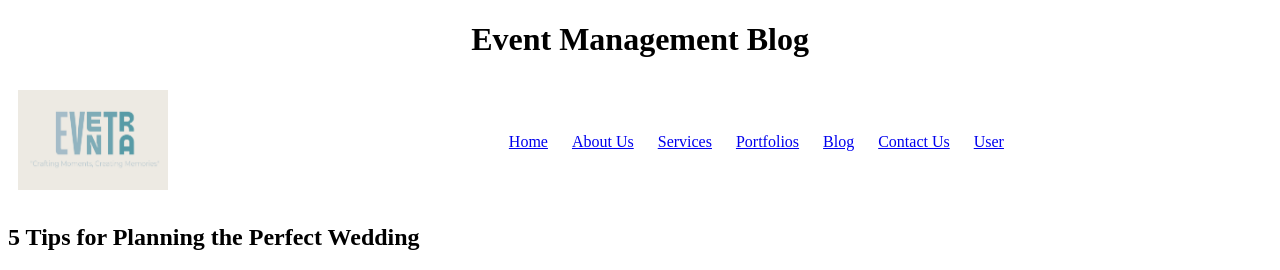
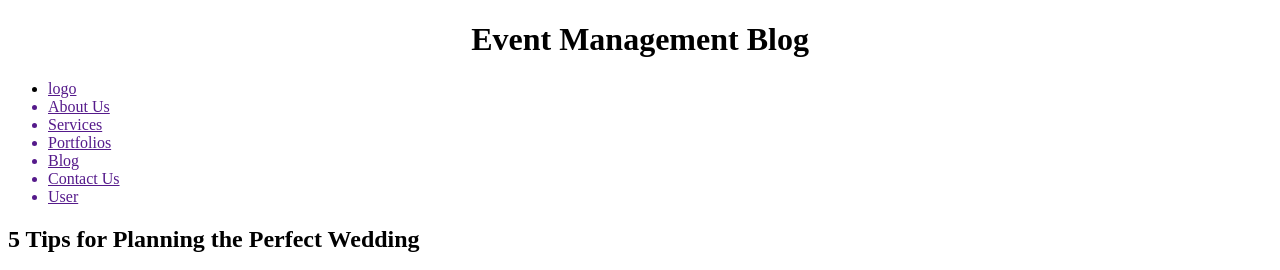
Before and after one commit to EventraOMS/Eventra, a plain HTML site: page blog.html in a window 1280 px wide. Shown: the top 270 px of the page. Drawn offline with Linux system fonts and the light colour scheme; files whose address does not match are found by name.

Commit message:
Update blog.html

```diff
--- a/blog.html
+++ b/blog.html
@@ -15,25 +15,16 @@
 
 <!-- Navbar Section -->
 <nav>
-    <table width="100%" cellpadding="10" cellspacing="0">
-        <tr>
-            <td width="20%" align="left">
-                <img src="E:\web\Eventra-main\images\logo.png" width="150" height="100" alt="Eventra Logo">
-            </td>
-            <td align="center">
-                <ul style="list-style-type: none; margin: 0; padding: 0; display: inline;">
-                    <li style="display: inline; margin-right: 20px;"><a href="#">Home</a></li>
-                    <li style="display: inline; margin-right: 20px;"><a href="#">About Us</a></li>
-                    <li style="display: inline; margin-right: 20px;"><a href="#">Services</a></li>
-                    <li style="display: inline; margin-right: 20px;"><a href="#">Portfolios</a></li>
-                    <li style="display: inline; margin-right: 20px;"><a href="#">Blog</a></li>
-                    <li style="display: inline; margin-right: 20px;"><a href="#">Contact Us</a></li>
-                    <li style="display: inline; margin-right: 20px;"><a href="#">User</a></li>
+                <ul>
+                    <li><a href="">logo</a> </li>
+                    <a href=""><li>About Us</li></a>
+                    <a href=""><li>Services</li></a>
+                    <a href=""><li>Portfolios</li></a>
+                    <a href=""><li>Blog</li></a>
+                    <a href=""><li>Contact Us</li></a>
+                    <a href=""><li>User</li></a>
                 </ul>
-            </td>
-        </tr>
-    </table>
-</nav>
+            </nav>
 
 <!-- Main Content Section -->
 <main>
```
